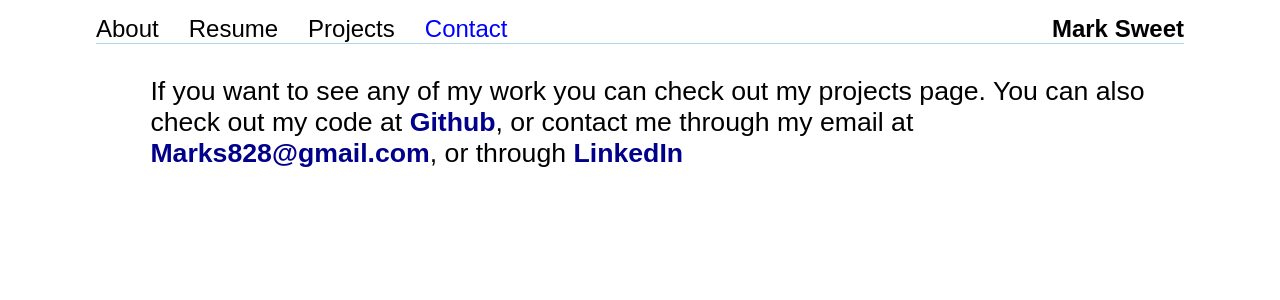
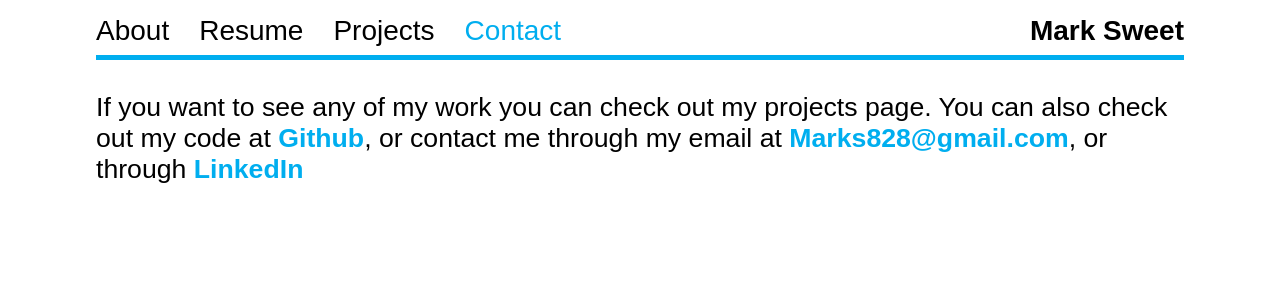
Before and after one commit to marks828/react-portfolio, a React (Create React App) app: page /contact in a window 1280 px wide. Shown: the top 300 px of the page. Built offline with nearby package versions, Linux system fonts and the light colour scheme.

Commit message:
new font and colors for links and active

```diff
--- a/src/App.css
+++ b/src/App.css
@@ -12,7 +12,7 @@
 }
 
 .active{
-  color:blue;
+  color:#00AEEF;
 }
 /*UNIVERSAL END*/
 
@@ -28,17 +28,19 @@
   text-align: center;
   margin-top: 15px;
   margin-bottom: 2rem;
-  border-bottom: 1px solid lightblue;
+  border-bottom: 5px solid #00AEEF;
 
 }
 
 .nav{
   display: flex;
-  flex-direction: column-reverse;
+  flex-direction: column;
 }
 
 .nav-item{
-  font-size: 24px;
+  font-size: 28px;
+  margin-bottom: .5rem;
+  font-family: 'Source Sans Pro', sans-serif;
 }
 /*NAV END*/
 
@@ -87,13 +89,18 @@
   color: black;
 }
 
+.about-paragraph, .contact-p{
+  font-family: 'Source Sans Pro', sans-serif;
+  font-weight: 300;
+}
+
 .contact-p{
   font-size: 20pt;
   margin-left: 5%;
 }
 
 .contact-link, .email{
-  color: darkblue;
+  color: #00AEEF;
   font-weight: bold;
   display: inline;
 }
@@ -177,6 +184,10 @@
     flex-direction: row;
   }
 
+  .nav-item{
+    text-decoration: none;
+  }
+
   .nav a{
     margin: 0 15px;
     justify-content: space-between;
@@ -194,6 +205,10 @@
   .about-container{
     flex-direction: row;
     align-items: flex-start;
+  }
+
+  .contact-p{
+    margin-left: 0;
   }
   /*ABOUT END*/
 
--- a/src/App.js
+++ b/src/App.js
@@ -18,7 +18,7 @@
       <BrowserRouter>
         <div className="container">
           <Header />
-          <Route exact path="/" component={Home} />
+          <Route exact path="/" component={About} />
           <Route path="/resume" component={Resume} />
           <Route path="/about" component={About} />
           <Route path="/projects" component={Projects} />
--- a/src/index.html
+++ b/src/index.html
@@ -0,0 +1 @@
+  <link href="https://fonts.googleapis.com/css?family=Source+Sans+Pro:200,400" rel="stylesheet">
--- a/src/pages/header.js
+++ b/src/pages/header.js
@@ -16,7 +16,7 @@
           <NavLink to="/projects"><li className="nav-item">Projects</li></NavLink>
           <NavLink to="/contact"><li className="nav-item">Contact</li></NavLink>
         </ul>
-        <h2 className="site-logo"><NavLink exact to="/">Mark Sweet</NavLink></h2>
+        <h2 className="site-logo nav-item"><NavLink exact to="/">Mark Sweet</NavLink></h2>
       </header>
     )
   }
```
